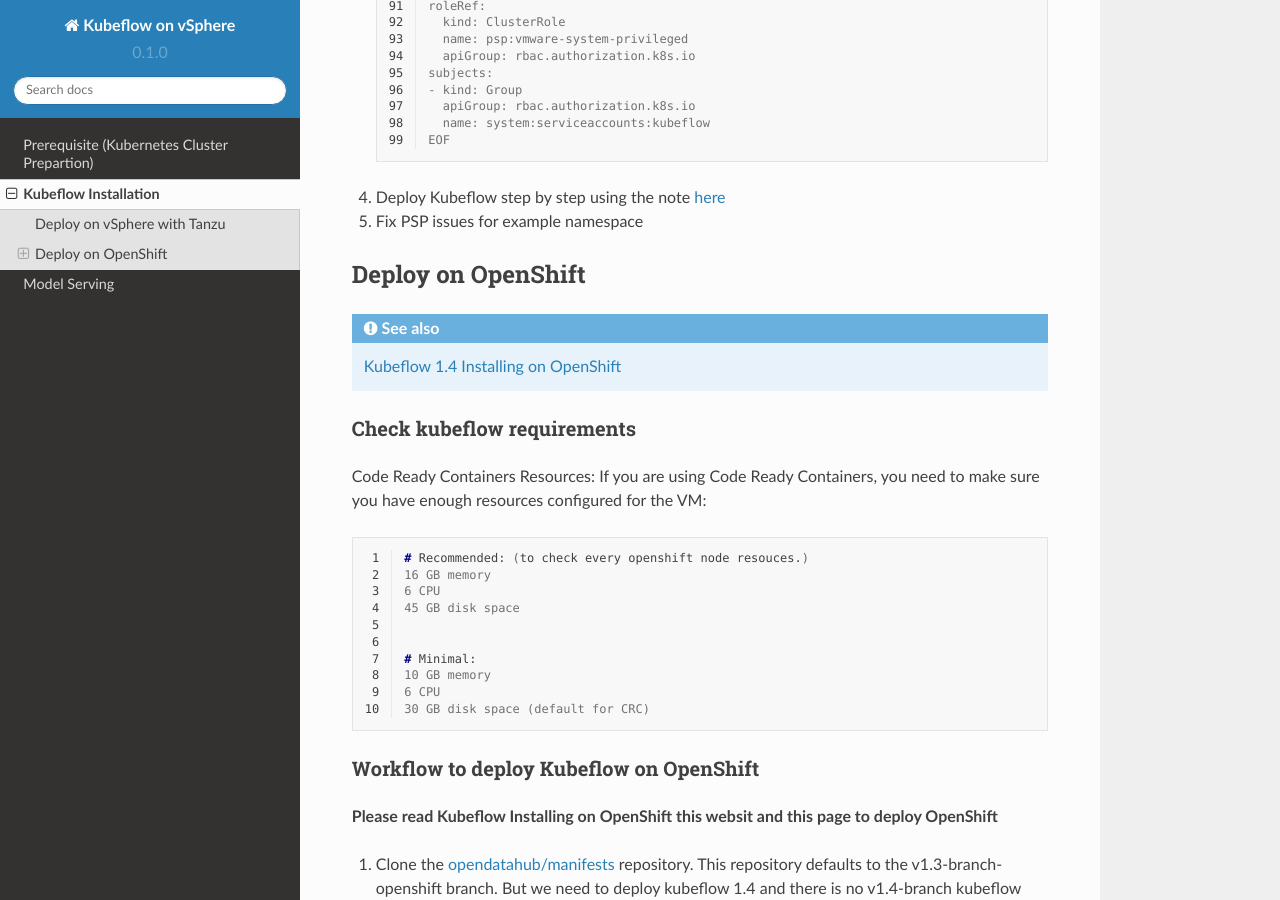
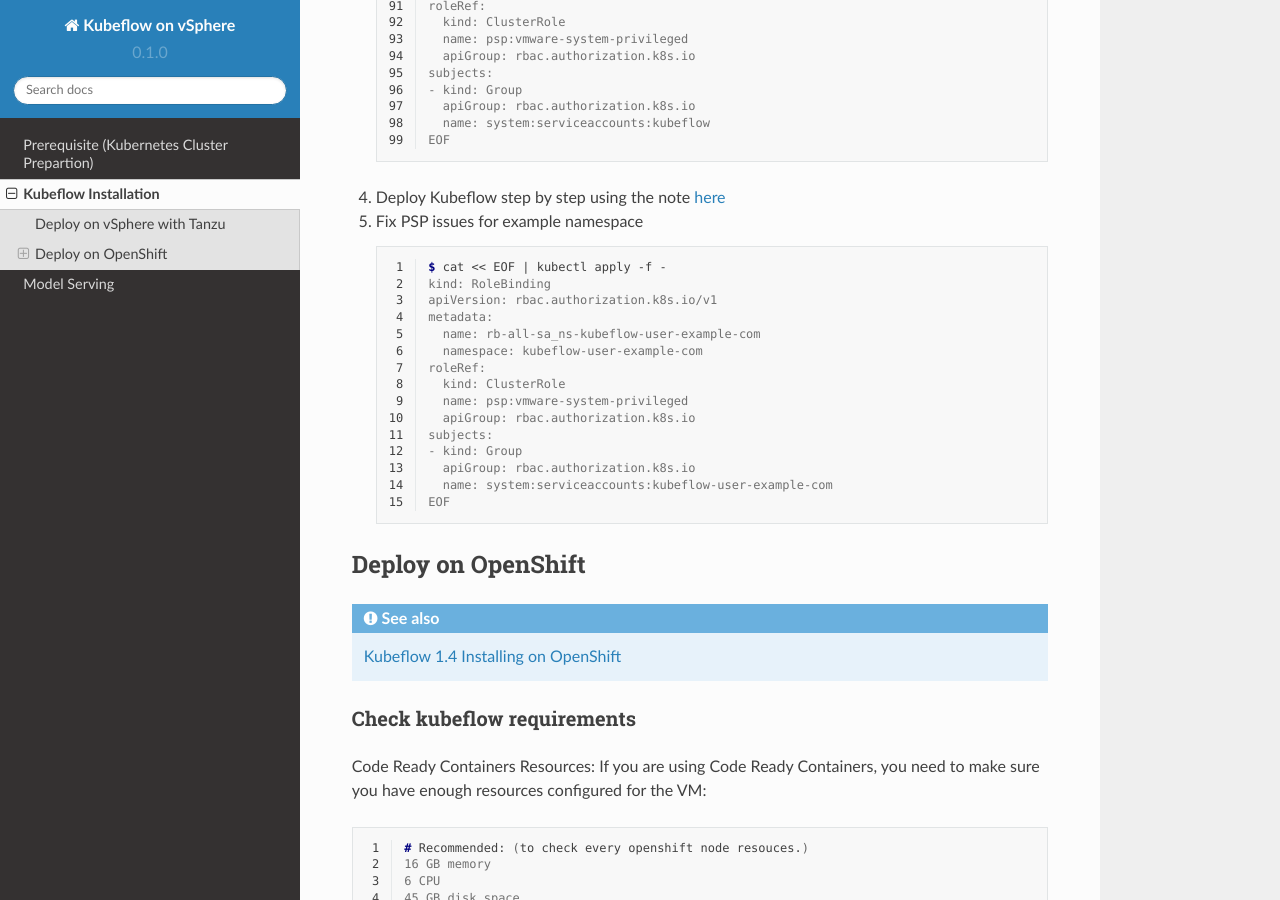
Before and after one commit to liuqi/kubeflow-on-vsphere-docs, a Sphinx documentation site: the page built from docs/source/installation.rst, in a window 1280 px wide and 900 px high, scrolled down 2251 px. Built offline with Sphinx 7.4.7 and the Read the Docs theme 2.0.0, drawn with Linux system fonts in a browser that asks for light colours.

Commit message:
Add PSP config for example ns

```diff
--- a/docs/source/installation.rst
+++ b/docs/source/installation.rst
@@ -140,6 +140,25 @@
 
 #. Fix PSP issues for example namespace
 
+   .. code-block:: console
+      :linenos:
+
+      $ cat << EOF | kubectl apply -f -
+      kind: RoleBinding
+      apiVersion: rbac.authorization.k8s.io/v1
+      metadata:
+        name: rb-all-sa_ns-kubeflow-user-example-com
+        namespace: kubeflow-user-example-com
+      roleRef:
+        kind: ClusterRole
+        name: psp:vmware-system-privileged
+        apiGroup: rbac.authorization.k8s.io
+      subjects:
+      - kind: Group
+        apiGroup: rbac.authorization.k8s.io
+        name: system:serviceaccounts:kubeflow-user-example-com
+      EOF
+
 Deploy on OpenShift
 -------------------
 
```
